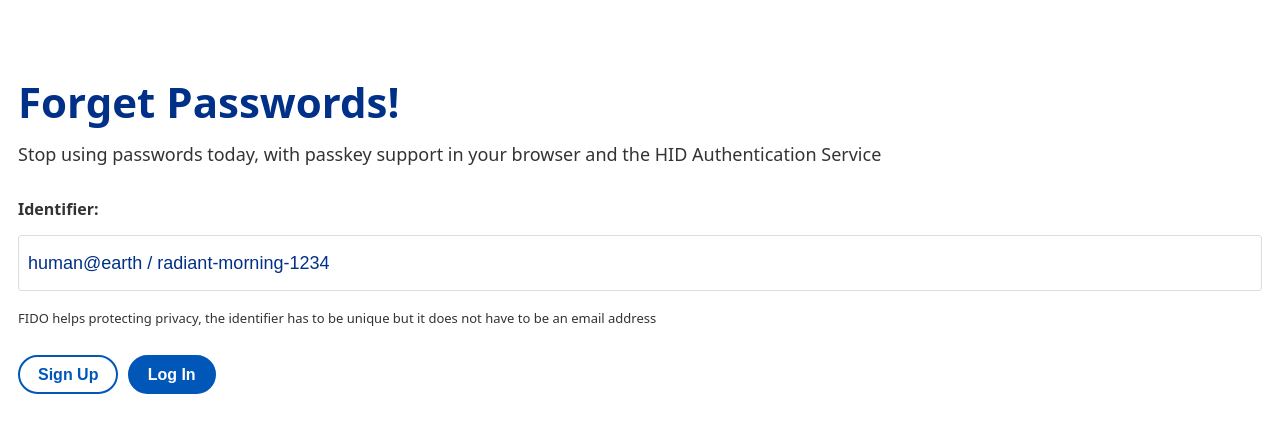
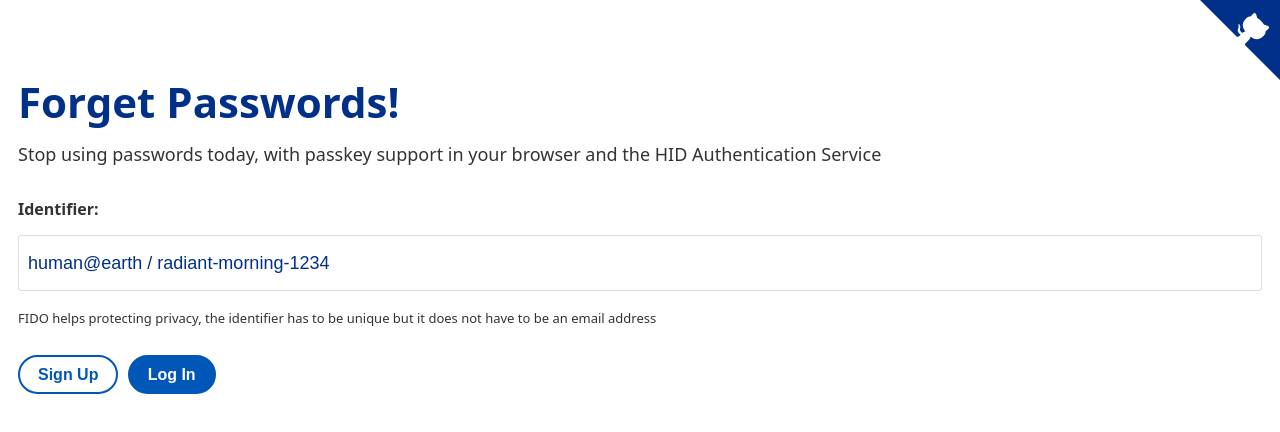
Before and after one commit to hidglobal/hid-passwordless, a website: page public/index.html in a window 1280 px wide. Drawn offline with Linux system fonts and the light colour scheme.

Commit message:
Add GitHub link

```diff
--- a/public/index.html
+++ b/public/index.html
@@ -29,6 +29,14 @@
       </div>
     </main>
   </div>
+  <a href="https://github.com/hidglobal/hid-passwordless" class="github-corner" aria-label="View source on GitHub">
+    <svg width="80" height="80" viewBox="0 0 250 250" style="fill:#003087; color:#fff; position: absolute; top: 0; border: 0; right: 0;" aria-hidden="true">
+      <path d="M0,0 L115,115 L130,115 L142,142 L250,250 L250,0 Z"></path>
+      <path d="M128.3,109.0 C113.8,99.7 119.0,89.6 119.0,89.6 C122.0,82.7 120.5,78.6 120.5,78.6 C119.2,72.0 123.4,76.3 123.4,76.3 C127.3,80.9 125.5,87.3 125.5,87.3 C122.9,97.6 130.6,101.9 134.4,103.2" fill="currentColor" style="transform-origin: 130px 106px;" class="octo-arm"></path>
+      <path d="M115.0,115.0 C114.9,115.1 118.7,116.5 119.8,115.4 L133.7,101.6 C136.9,99.2 139.9,98.4 142.2,98.6 C133.8,88.0 127.5,74.4 143.8,58.0 C148.5,53.4 154.0,51.2 159.7,51.0 C160.3,49.4 163.2,43.6 171.4,40.1 C171.4,40.1 176.1,42.5 178.8,56.2 C183.1,58.6 187.2,61.8 190.9,65.4 C194.5,69.0 197.7,73.2 200.1,77.6 C213.8,80.2 216.3,84.9 216.3,84.9 C212.7,93.1 206.9,96.0 205.4,96.6 C205.1,102.4 203.0,107.8 198.3,112.5 C181.9,128.9 168.3,122.5 157.7,114.1 C157.9,116.9 156.7,120.9 152.7,124.9 L141.0,136.5 C139.8,137.7 141.6,141.9 141.8,141.8 Z" fill="currentColor" class="octo-body"></path>
+    </svg>
+  </a>
+  <style>.github-corner:hover .octo-arm{animation:octocat-wave 560ms ease-in-out}@keyframes octocat-wave{0%,100%{transform:rotate(0)}20%,60%{transform:rotate(-25deg)}40%,80%{transform:rotate(10deg)}}@media (max-width:500px){.github-corner:hover .octo-arm{animation:none}.github-corner .octo-arm{animation:octocat-wave 560ms ease-in-out}}</style>
 </body>
 <script src="js/fido.js"></script>
 </html>
```
